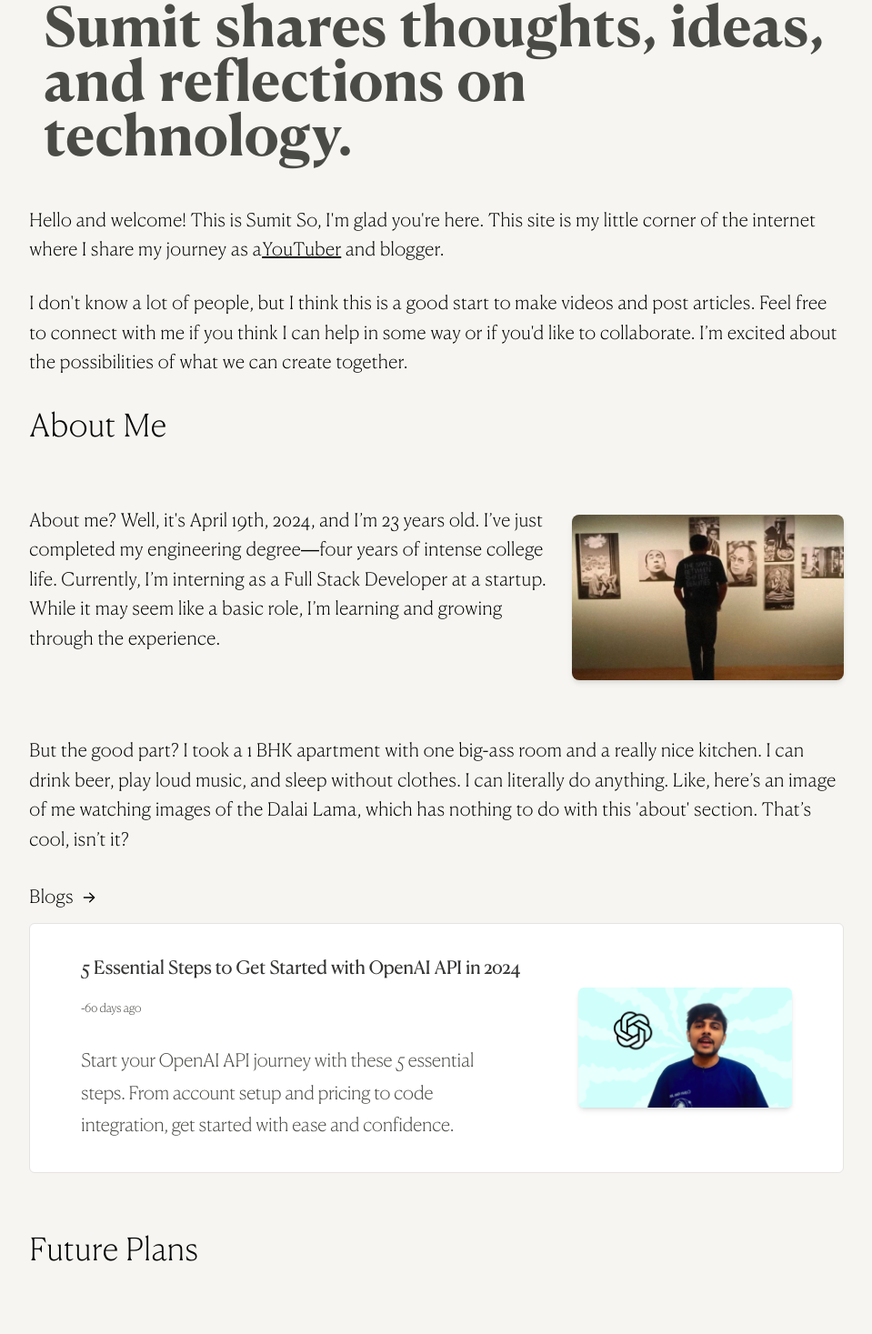
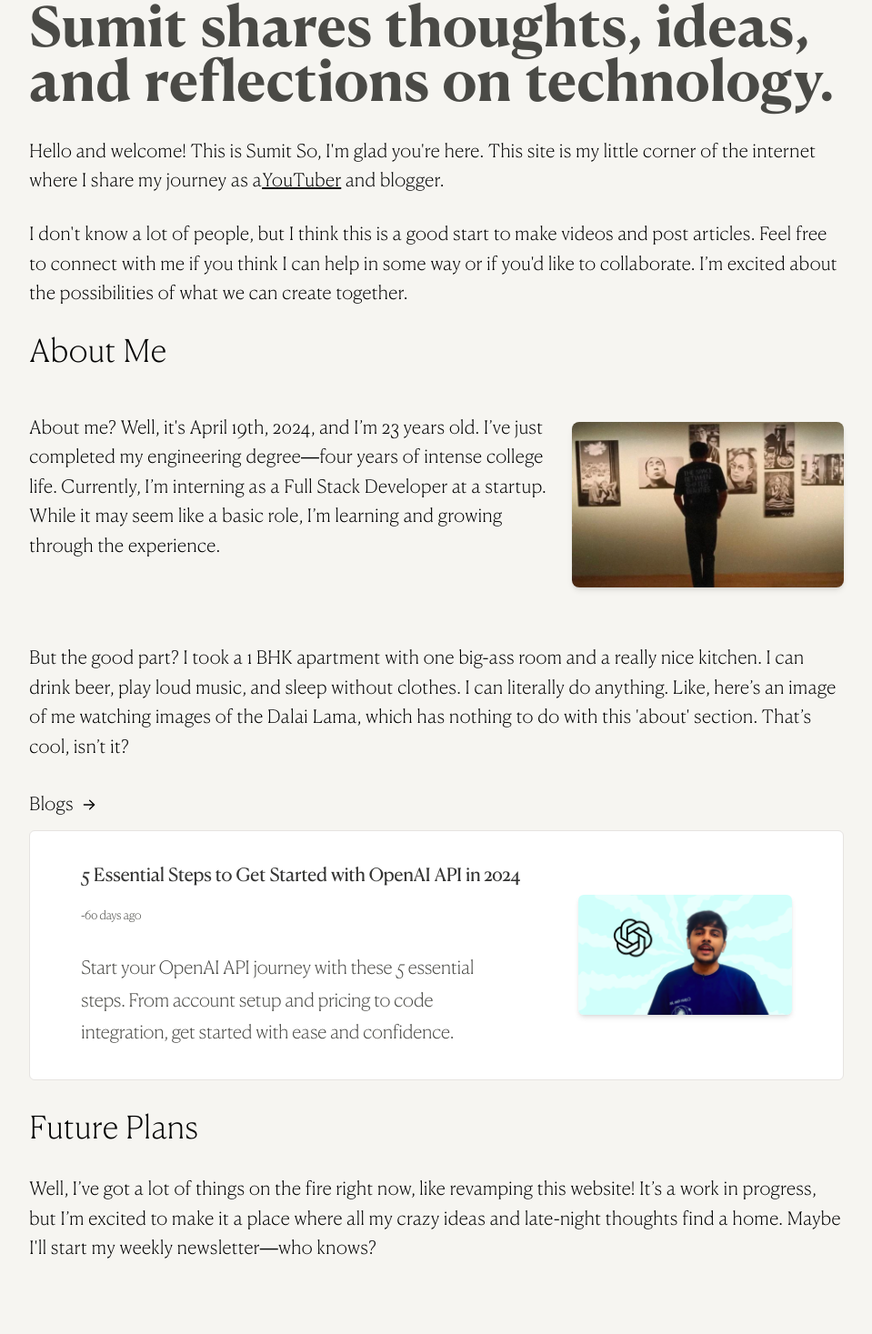
Before and after one commit to sosumit001/sumitso.in, a Next.js app: page / in a window 1280 px wide. Shown: the part 132-1599 px from the top of the page at 91% size, without its empty margins (160-1119 px from the left). Built offline with nearby package versions, Linux system fonts and the light colour scheme; a web font is replaced by a local one.

Commit message:
fix: made changes to  <Article/>

```diff
--- a/app/components/@ui/page/hero/header/index.tsx
+++ b/app/components/@ui/page/hero/header/index.tsx
@@ -8,7 +8,7 @@ type HeroHeaderProps = {
 const HeroHeader: React.FC<HeroHeaderProps> = ({ text, postText = null }) => {
   return (
     <header
-      className={`${canela.className} mt-8 md:mt-16 text-left text-grey leading-tight md:text-6xl text-4xl sm:text-5xl w-full px-4 sm:px-8 lg:px-16`}
+      className={`${canela.className} mt-8 md:mt-16 text-left text-grey leading-tight md:text-6xl text-4xl sm:text-5xl w-full`}
     >
       {text} {postText && <b className="text-tealBright">{postText}</b>}
     </header>
--- a/app/components/article/index.tsx
+++ b/app/components/article/index.tsx
@@ -2,6 +2,8 @@ import React from "react"
 import Header from "@/components/header"
 import Footer from "@/components/footer"
 import HeroHeader from "@/components/@ui/page/hero/header"
+import { canela_th } from "@/lib/fonts";
+
 
 type TMetaData = {
 	children: React.ReactNode
@@ -12,17 +14,19 @@ type TMetaData = {
 const Article = ( { children, heroHeaderText, postText }: TMetaData ) => {
   return (
 	<>
-		<Header />
-		<div className="min-w-full text-center">
-			<article className={'prose-lg lg:text-xl text-[16px] max-w-5xl px-4 xs:px-16 mx-auto'}>
-				<HeroHeader text={ heroHeaderText } postText={postText}/>
-				{/* Here goes rest of content */}
-				<div className="text-left pt-4">
-					{ children }
-				</div>
-			</article>
+		<div className="min-w-full flex flex-col text-center min-h-screen">
+				<Header />
+				<article className={'prose-lg lg:text-xl text-left flex flex-1 text-[16px] max-w-5xl px-4 xs:px-16 mx-auto'}>
+					{/* Here goes rest of content */}
+						<div className={`${canela_th.className} flex flex-col justify-between px-4 md:px-8 lg:px-12`}>
+							<div>
+								<HeroHeader text={ heroHeaderText } postText={postText}/>
+								{ children }
+							</div>
+							<Footer />
+						</div>
+				</article>
 
-			<Footer />
 		</div>
 	</>
   )
--- a/app/components/footer/index.tsx
+++ b/app/components/footer/index.tsx
@@ -3,7 +3,7 @@ import Link from "next/link";
 
 const Footer = () => {
   return (
-    <div className={` ${canela_th.className} text-black flex justify-between max-w-5xl mx-auto items-center max-md:h-20 h-32 max-md:px-8 px-6`}>
+    <div className={` ${canela_th.className} w-full text-black flex justify-between mx-auto items-center max-md:h-20 h-32`}>
       {/* left */}
       <div className={'flex gap-2'}>
         <span>©</span>
--- a/app/contact/page.tsx
+++ b/app/contact/page.tsx
@@ -11,14 +11,12 @@ const Page = () => {
   return (
     <>
       <Article heroHeaderText="Contact">
-        <div className={`${canela_th.className} text-black px-4 md:px-8 lg:px-12`}>
           <p>
             The best way to reach me is through email, as I always keep a browser tab open dedicated to my email workspace at <strong className="font-bold">contact@sumitso.in</strong>. If that doesn't work for you, feel free to send me a direct message on either <a className={'underline'} target="_blank" href="https://www.linkedin.com/in/sumit-so-1415881a1">LinkedIn</a> or <a className={'underline'} target="_blank" href="https://instagram.com/_qumit">Instagram</a>.
           </p>
           <p className="mt-4">
             If I had an OnlyFans account, I would definitely consider giving out free access as a unique way to connect. Alas, that's not a venture I've explored, so we'll have to stick to more traditional means of communication for now.
           </p>
-        </div>
       </Article>
     </>
   );
--- a/app/explora/page.tsx
+++ b/app/explora/page.tsx
@@ -17,7 +17,6 @@ const Page = () => {
         {/* Main Content */}
         <div className="flex-grow">
           <Article heroHeaderText="Explora" postText="">
-            <div className={`${canela_th.className} px-4 md:px-8 lg:px-12`}>
               <header>
                 <p className={`${canela_sub.className} text-4xl leading-[1] mt-8 text-grey`}>
                   Honest takes on tech I’m still figuring out, one step at a time.
@@ -49,7 +48,6 @@ const Page = () => {
                   ))}
                 </ul>
               </section>
-            </div>
           </Article>
         </div>
       </div>
--- a/app/layout.tsx
+++ b/app/layout.tsx
@@ -24,7 +24,7 @@ export default function RootLayout({
 			<html lang="en">
 			  <body className="antialiased bg-[#f6f5f1] w-full lg:mx-auto">
 				<main className="flex-auto min-w-0 flex flex-col md:px-0">
-					<div className="min-w-full px-2 text-center" >
+					<div className="min-w-full text-center" >
 				  		{children}
 					</div>
 				</main>
--- a/app/page.tsx
+++ b/app/page.tsx
@@ -15,7 +15,6 @@ const Page = () => {
   return (
     <>
       <Article heroHeaderText={`Sumit shares thoughts, ideas, and reflections on technology.`}>
-        <div className={`${canela_th.className} px-4 md:px-8 lg:px-12`}>
           <p className="text-lg md:text-xl leading-relaxed">
             Hello and welcome! This is Sumit So, I'm glad you're here. This site is my little corner of the internet where I share my journey as a
             <a className="underline hover:text-tealBright" target="_blank" href="https://youtube.com/@howdevyou">YouTuber</a> and blogger.
@@ -24,7 +23,7 @@ const Page = () => {
             I don't know a lot of people, but I think this is a good start to make videos and post articles. Feel free to connect with me if you think I can help in some way or if you'd like to collaborate. I’m excited about the possibilities of what we can create together.
           </p>
 
-          <h2 className={`${canela_th.className} mt-8 text-2xl md:text-3xl font-semibold`}>About Me</h2>
+          <h2 className={`${canela_th.className} mt-0 mb-0 text-2xl md:text-3xl font-semibold`}>About Me</h2>
           <div className="text-left flex flex-col md:flex-row items-start justify-start gap-4 mt-4">
             <p className="text-lg md:text-xl leading-relaxed">
               About me? Well, it's April 19th, 2024, and I’m 23 years old. I’ve just completed my engineering degree—four years of intense college life. Currently, I’m interning as a Full Stack Developer at a startup. While it may seem like a basic role, I’m learning and growing through the experience.
@@ -51,14 +50,13 @@ const Page = () => {
           </div>
 
           <div className="mt-8">
-            <h2 className={`${canela_th.className} text-2xl md:text-3xl font-semibold`}>Future Plans</h2>
-            <div className="mt-4 rounded-lg p-4">
+            <h2 className={`${canela_th.className} text-2xl mt-0 mb-0 md:text-3xl font-semibold`}>Future Plans</h2>
+            <div className="mt-4 rounded-lg">
               <p className="text-lg md:text-xl leading-relaxed">
                 Well, I’ve got a lot of things on the fire right now, like revamping this website! It’s a work in progress, but I’m excited to make it a place where all my crazy ideas and late-night thoughts find a home. Maybe I'll start my weekly newsletter—who knows?
               </p>
             </div>
           </div>
-        </div>
       </Article>
     </>
   );
```
